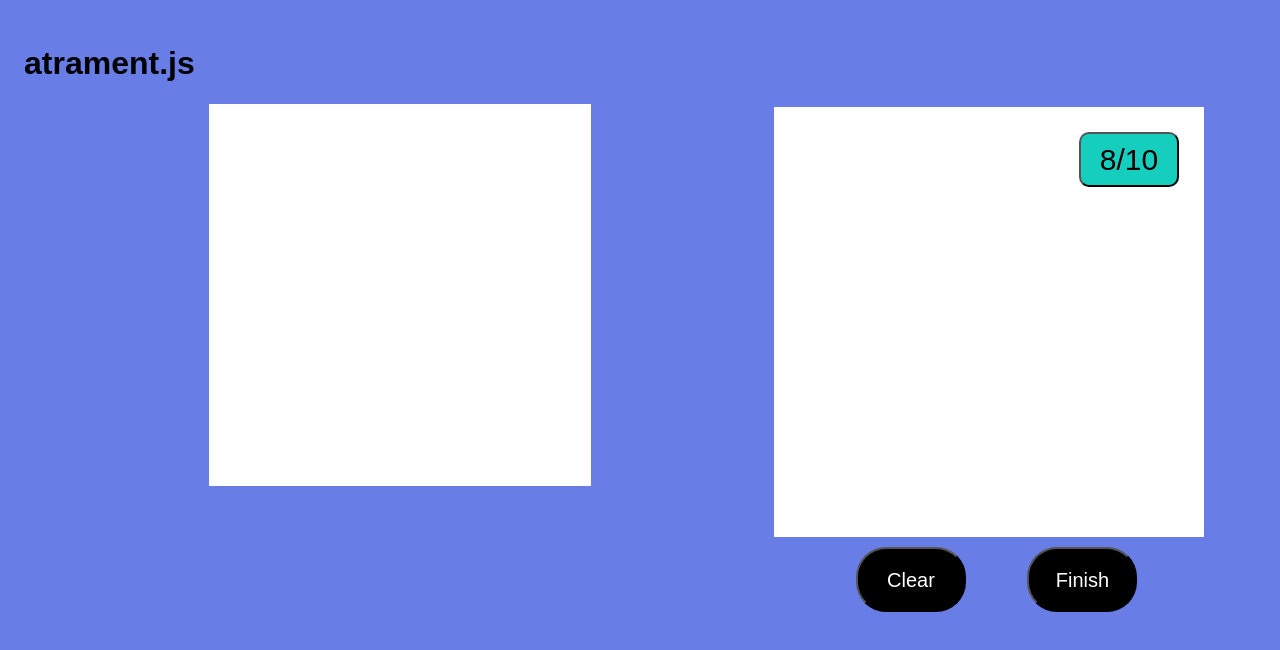
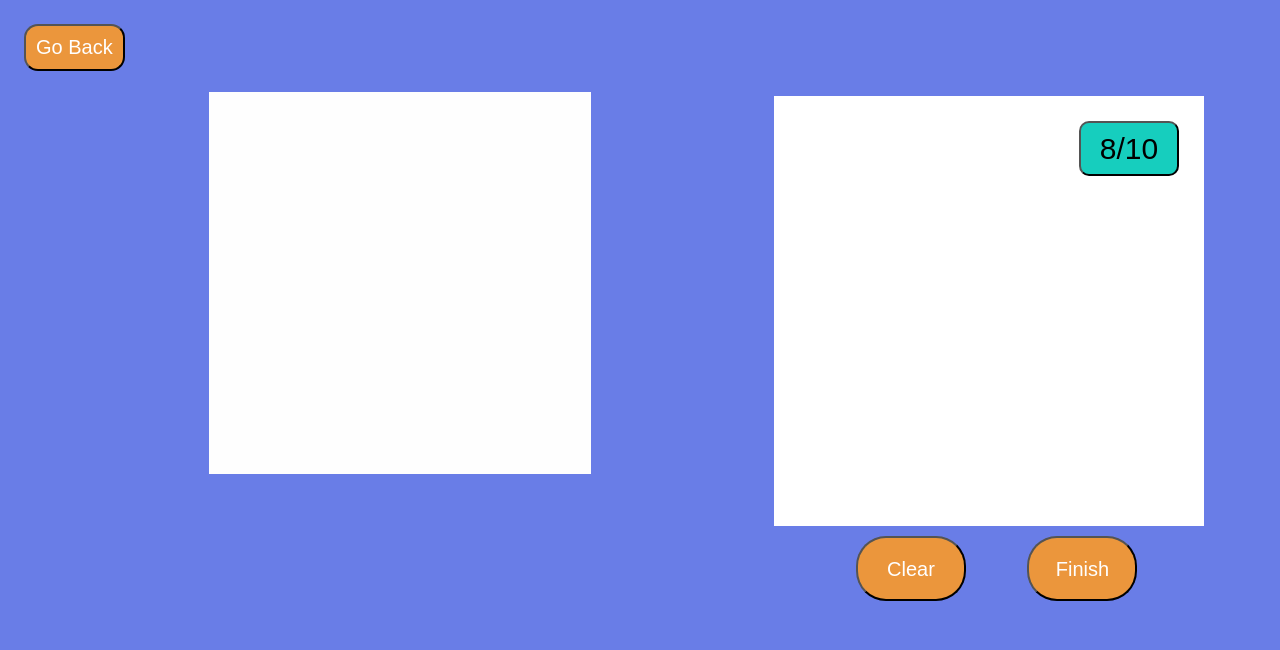
Before and after one commit to james-yun/hoohacks, a plain HTML site: page HooHacks.html in a window 1280 px wide. Drawn offline with Linux system fonts and the light colour scheme.

Commit message:
resizing

```diff
--- a/HooHacks.html
+++ b/HooHacks.html
@@ -4,7 +4,7 @@
 	<head>
 		<meta http-equiv="Content-Type" content="text/html; charset=UTF-8">
 
-		<title>atrament.js ~ demo</title>
+		<title>The Alphabet Game - Play</title>
 		<script src="./atrament.min.js"></script>
 
 		<style>
@@ -49,7 +49,7 @@
 
 			 /* Clear Pad and Finish Buttons */
 			 #myButtons { /* this is for the finish button background static */
-            	background:black;
+            	background:rgb(235, 150, 60);
             	color: white;
             	font-size: 20px;
             	text-decoration: none;
@@ -62,8 +62,23 @@
         	}
 
     		#myButtons:hover { /* this is for the active hovering actions of finish button*/
-            	background: rgb(255, 0, 0);
+            	background: rgb(220, 60, 121);
         	}
+
+			#backButton {
+                font-size: 20px;
+                font-family: Arial, Helvetica, sans-serif;
+				top: 0;
+				left: 0;
+                padding: 10px;
+                border-radius: 14px;
+                background: rgb(235, 150, 60);
+                color: white;
+            }
+			#backButton:hover { /* this is for the active hovering actions of finish button*/
+            	background: rgb(220, 60, 121);
+        	}
+
 
 			/* score button */
 			#scoreButton {
@@ -86,6 +101,7 @@
 				position: fixed;
 			}
 			#gif {
+				margin-top: 1.7%;
 				margin-left: 15%;
 				float: left;
 				width: 31%;
@@ -95,7 +111,9 @@
 		</style>
 	</head>
 	<body>
-		<h1>atrament.js</h1>
+		<div>
+			<button id="backButton" onclick="location.href='./index.html';">Go Back</button>
+		</div>
 		<!-- <form>
 			<button onclick="event.preventDefault(); atrament.clear();">clear</button><br>
 			<label>Thickness</label><br>
```
